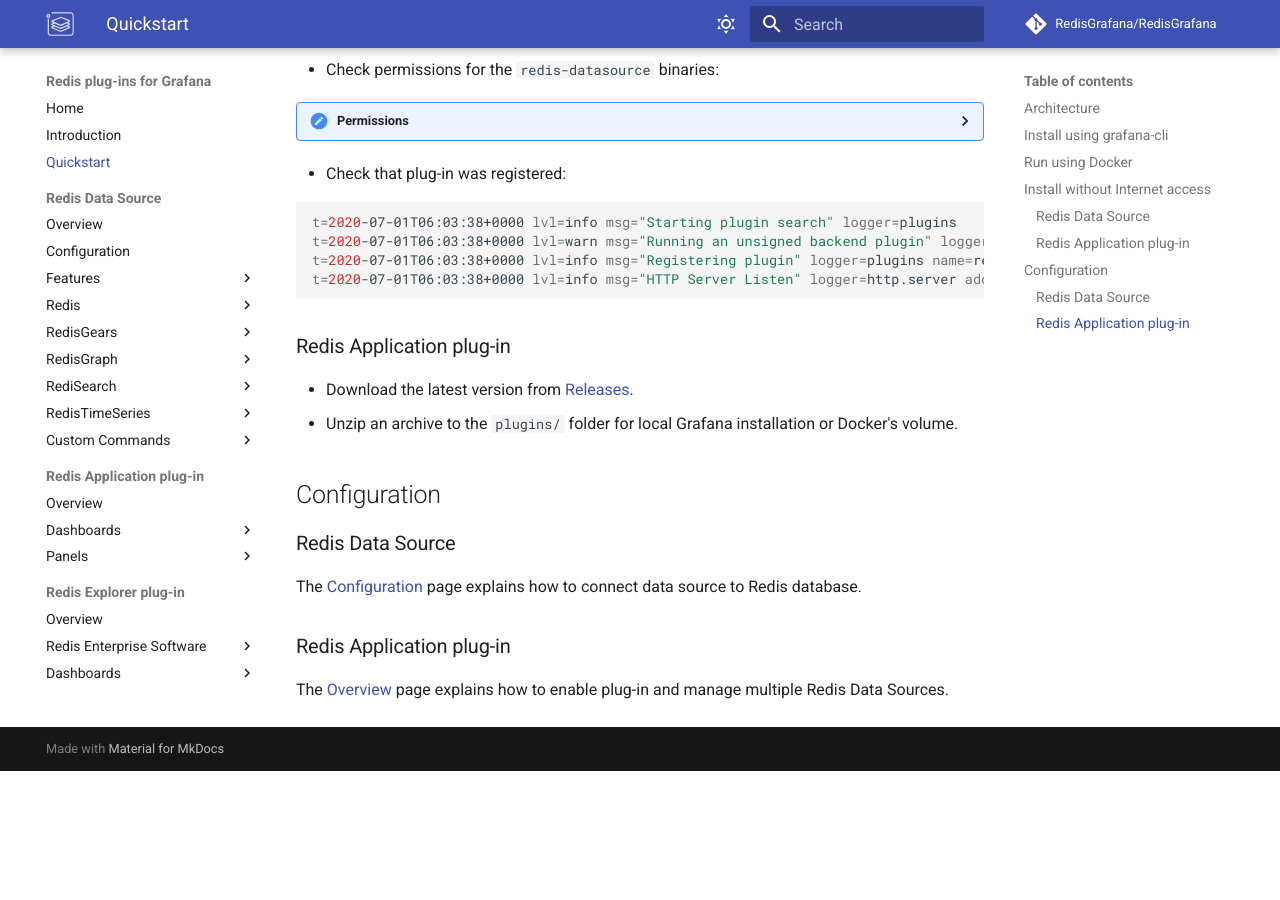
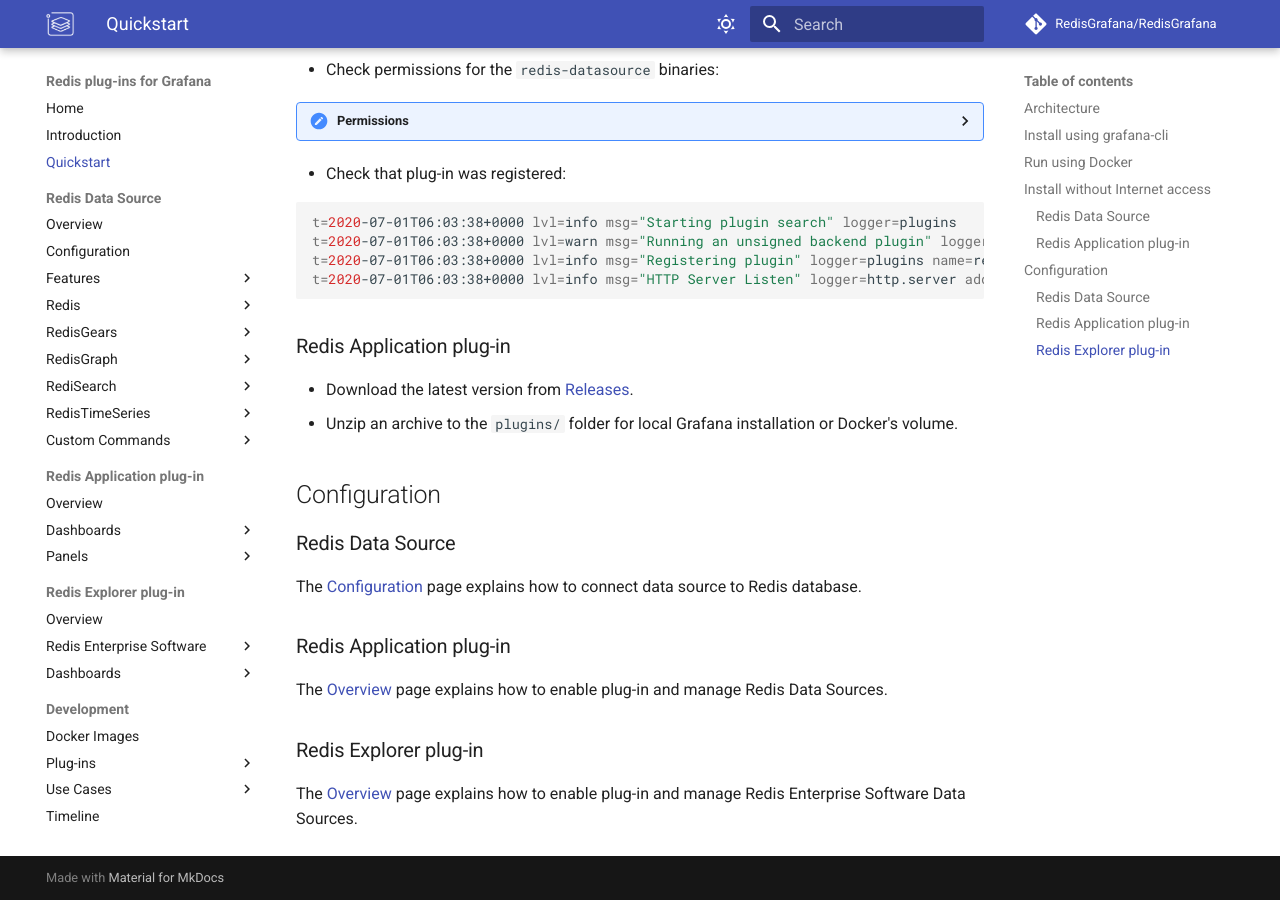
Before and after one commit to RedisGrafana/RedisGrafana, an MkDocs documentation site: the page built from docs/quickstart.md, in a window 1280 px wide and 900 px high, scrolled down 1735 px. Built offline with MkDocs 1.6.1 and Material for MkDocs 9.7.7, drawn with Linux system fonts in a browser that asks for light colours; comment, search, counter and statistics services are not loaded; before the commit the page ends 2506 px from its top, so only the background shows below that.

Commit message:
Add Redis Explorer to Intro and Quickstart (#44)

```diff
--- a/docs/quickstart.md
+++ b/docs/quickstart.md
@@ -73,4 +73,8 @@
 
 ### Redis Application plug-in
 
-The [Overview](redis-app/overview.md) page explains how to enable plug-in and manage multiple Redis Data Sources.
+The [Overview](redis-app/overview.md) page explains how to enable plug-in and manage Redis Data Sources.
+
+### Redis Explorer plug-in
+
+The [Overview](redis-explorer/overview.md) page explains how to enable plug-in and manage Redis Enterprise Software Data Sources.
```
Also changed, not shown: docs/intro.md (+1 -0 lines), docs/redis-explorer/re-software/info.md (+1 -1 lines), docs/redis-explorer/re-software/overview.md (+1 -1 lines).
